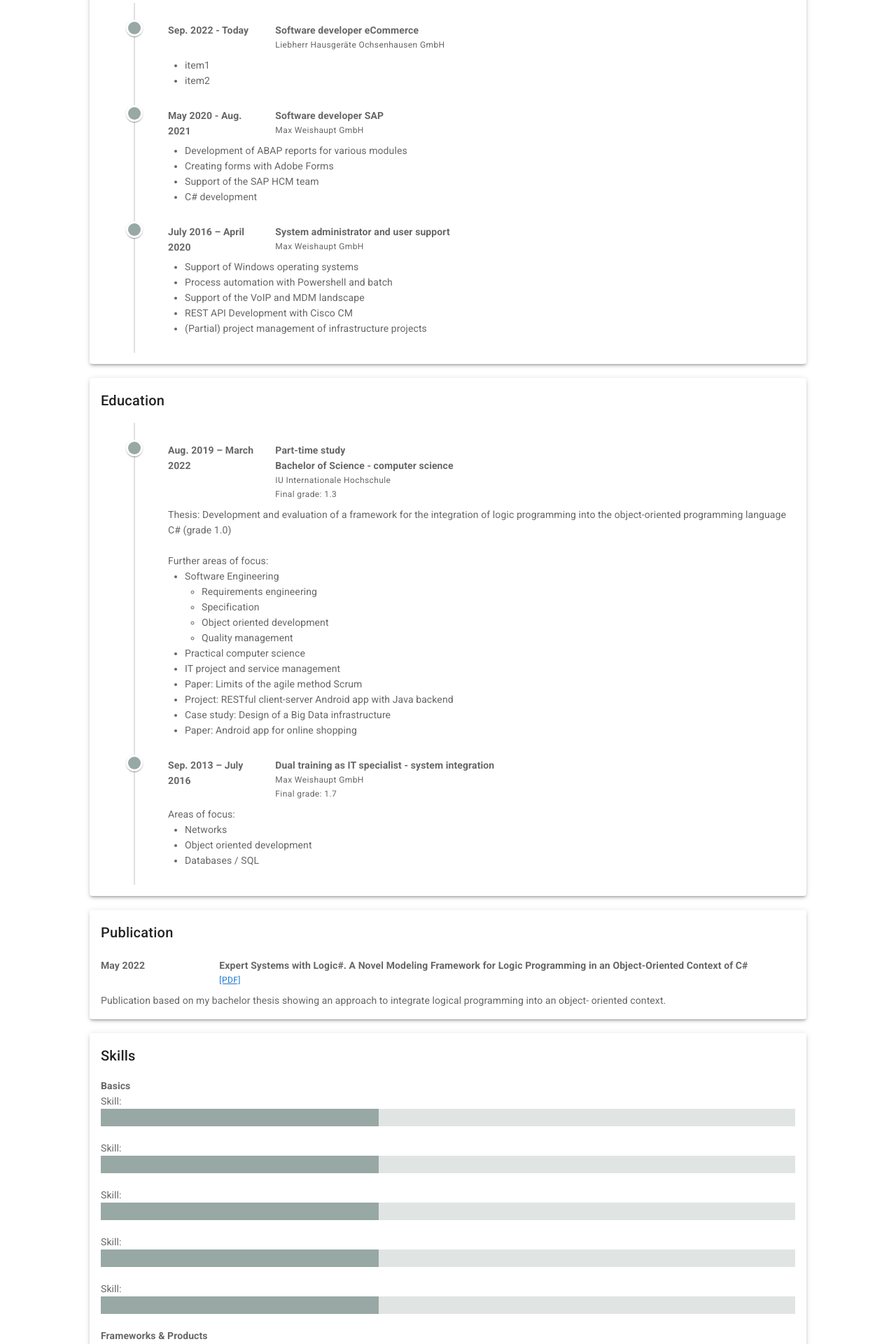
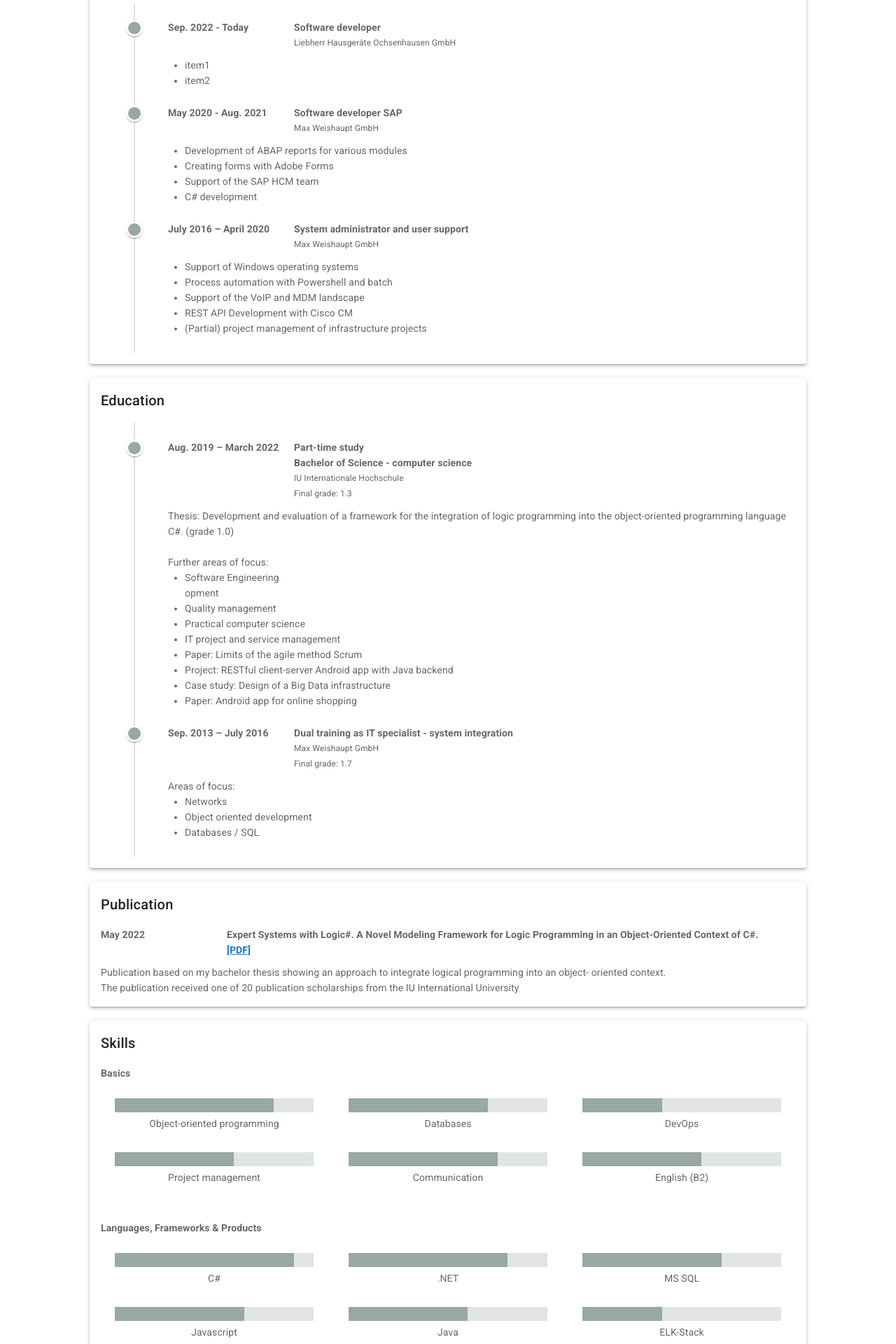
Before and after one commit to 1Joghurt/1Joghurt.github.io, a Vue app: page / in a window 1280 px wide. Shown: the part 400-2320 px from the top of the page at 70% size. Built offline with nearby package versions, Linux system fonts and the light colour scheme.

Commit message:
Added content, components for skill and bulletpoints

```diff
--- a/shared/i18n.js
+++ b/shared/i18n.js
@@ -19,7 +19,7 @@ export default {
                     "date": "Aug. 2019 – März 2022",
                     "title": "Berufsbegleitendes Studium<br>Bachelor of Science - Informatik",
                     "degree": "Abschlussnote: 1,3",
-                    "points": "Abschlussarbeit: Entwicklung und Evaluation eines Frameworks zur Integration von Logikprogrammierung in die objektorientierte Programmiersprache C# (Note 1.0)<br><br>Weitere Schwerpunkte:<ul><li>Software Engineering</li><ul><li> Anforderungsmanagement</li><li> Spezifikation</li><li> Objektorientierte Entwicklung</li><li> Qualitätsmanagement</li></ul><li>Praktische Informatik</li><li>IT-Projekt- und Servicemanagement</li><li>Seminararbeit: Grenzen der agilen Methode Scrum</li><li>Projektarbeit: RESTful Client-Server Android-App mit Java Backend</li><li>Fallstudie: Entwurf einer Big-Data-Infrastruktur</li><li>Seminararbeit: Android App für Online Shopping</li></ul>"
+                    "points": "Abschlussarbeit: Entwicklung und Evaluation eines Frameworks zur Integration von Logikprogrammierung in die objektorientierte Programmiersprache C# (Note 1.0)<br><br>Weitere Schwerpunkte:<ul><li>Softwareentwicklung</li><li>Praktische Informatik</li><li>IT-Projekt- und Servicemanagement</li><li>Seminararbeit: Grenzen der agilen Methode Scrum</li><li>Projektarbeit: RESTful Client-Server Android-App mit Java Backend</li><li>Fallstudie: Entwurf einer Big-Data-Infrastruktur</li><li>Seminararbeit: Android App für Online Shopping</li></ul>"
                 },
 
                 "jobtraining": {
@@ -43,18 +43,27 @@ export default {
                 },
                 "lh_ec": {
                     "date": "Sep. 2022 - Jetzt",
-                    "title": "Softwareentwickler eCommerce",
+                    "title": "Softwareentwickler",
                     "points": "<ul><li>item1</li><li>item2</li></ul>",
                 },
             },
             "publication": {
                 "headline": "Veröffentlichung",
-                "lsharp_title": "Expert Systems with Logic#. A Novel Modeling Framework for Logic Programming in an Object-OrientedContext of C#",
+                "lsharp_title": "Expert Systems with Logic#. A Novel Modeling Framework for Logic Programming in an Object-Oriented Context of C#.<br>",
+                "lsharp_link": "<a href='https://arxiv.org/abs/2205.07985' target='_blank'>[PDF]</a>",
                 "lsharp_date": "Mai 2022",
-                "lsharp_text": "Veröffentlichung basierend auf meiner Bachelorarbeit. Die Arbeit zeigt einen Ansatz, wie logische Programmierung in die Objektorientierung integriert werden kann.",
+                "lsharp_text": "Veröffentlichung basierend auf meiner Bachelorarbeit. Die Arbeit zeigt einen Ansatz, wie logische Programmierung in die Objektorientierung integriert werden kann.<br>Für die Veröffentlichung wurde eines von 20 Publikationsstipendien der IU Internationale Hochschule verliehen.",
             },
             "skills": {
                 "headline": "Fähigkeiten",
+                "subheadline_basics": "Grundlegendes",
+                "subheadline_products": "Programmiersprachen, Frameworks & Produkte",
+                "oop": "Objektorientierte Programmierung",
+                "db": "Datenbanken",
+                "do": "DevOps",
+                "pm": "Projektmanagement",
+                "comm": "Kommunikation",
+                "eng": "Englisch (B2)"
             }
         },
         en: {
@@ -74,7 +83,7 @@ export default {
                     "date": "Aug. 2019 – March 2022",
                     "title": "Part-time study<br>Bachelor of Science - computer science",
                     "degree": "Final grade: 1.3",
-                    "points": "Thesis: Development and evaluation of a framework for the integration of logic programming into the object-oriented programming language C# (grade 1.0)<br><br>Further areas of focus:<ul><li>Software Engineering</li><ul><li>Requirements engineering</li><li> Specification</li><li>Object oriented development</li><li>Quality management</li></ul><li>Practical computer science</li><li>IT project and service management</li><li>Paper: Limits of the agile method Scrum</li><li>Project: RESTful client-server Android app with Java backend</li><li>Case study: Design of a Big Data infrastructure</li><li>Paper: Android app for online shopping</li></ul>"
+                    "points": "Thesis: Development and evaluation of a framework for the integration of logic programming into the object-oriented programming language C#. (grade 1.0)<br><br>Further areas of focus:<ul><li>Software Engineering</li>opment</li><li>Quality management</li><li>Practical computer science</li><li>IT project and service management</li><li>Paper: Limits of the agile method Scrum</li><li>Project: RESTful client-server Android app with Java backend</li><li>Case study: Design of a Big Data infrastructure</li><li>Paper: Android app for online shopping</li></ul>"
                 },
 
                 "jobtraining": {
@@ -98,18 +107,27 @@ export default {
                 },
                 "lh_ec": {
                     "date": "Sep. 2022 - Today",
-                    "title": "Software developer eCommerce",
+                    "title": "Software developer",
                     "points": "<ul><li>item1</li><li>item2</li></ul>",
                 },
             },
             "publication": {
                 "headline": "Publication",
-                "lsharp_title": "Expert Systems with Logic#. A Novel Modeling Framework for Logic Programming in an Object-Oriented Context of C#",
+                "lsharp_title": "Expert Systems with Logic#. A Novel Modeling Framework for Logic Programming in an Object-Oriented Context of C#.<br>",
+                "lsharp_link": "<a href='https://arxiv.org/abs/2205.07985' target='_blank'>[PDF]</a>",
                 "lsharp_date": "May 2022",
-                "lsharp_text": "Publication based on my bachelor thesis showing an approach to integrate logical programming into an object- oriented context.",
+                "lsharp_text": "Publication based on my bachelor thesis showing an approach to integrate logical programming into an object- oriented context.<br>The publication received one of 20 publication scholarships from the IU International University",
             },
             "skills": {
                 "headline": "Skills",
+                "subheadline_basics": "Basics",
+                "subheadline_products": "Languages, Frameworks & Products",
+                "oop": "Object-oriented programming",
+                "db": "Databases",
+                "do": "DevOps",
+                "pm": "Project management",
+                "comm": "Communication",
+                "eng": "English (B2)"
             }
         }
     }
--- a/src/App.vue
+++ b/src/App.vue
@@ -17,14 +17,14 @@
 
     </v-app-bar>
     <v-main>
-      <AboutMe class="part column1 sticky" />
-      <JobsPart class="part" />
-      <EducationPart class="part" />
-      <PublicationPart class="part" />
-      <SkillsPart class="part" />
-
-      <div class="copyright">&copy; Fabian Lorenz {{ new Date().getFullYear() }}</div>
-
+      <v-responsive class="overflow-y-auto">
+        <AboutMe class="part" />
+        <JobsPart class="part" />
+        <EducationPart class="part" />
+        <PublicationPart class="part" />
+        <SkillsPart class="part" />
+        <div class="copyright">&copy; Fabian Lorenz {{ new Date().getFullYear() }}</div>
+      </v-responsive>
     </v-main>
   </v-app>
 </template>
--- /dev/null
+++ b/src/components/BulletPoint.vue
@@ -0,0 +1,79 @@
+<template>
+    <div class="main">
+        <b><span class="date" v-html="date"></span></b>
+        <b><span class="titel" v-html="titel"></span></b>
+        <span class="institution" v-html="institution"></span>
+        <span class="items" v-html="items"></span>
+    </div>
+</template>
+
+<script>
+export default {
+    name: 'BulletPoint',
+    props: {
+        date: { type: String, default: "" },
+        institution: { type: String, default: "" },
+        titel: { type: String, default: "" },
+        items: { type: String, default: "" }
+    }
+}
+</script>
+
+<style scoped>
+.main {
+    display: grid;
+    grid-template-columns: 180px auto;
+    grid-template-rows: auto;
+}
+
+.date {
+    grid-column: 1;
+    grid-row: 1 / 3;
+}
+
+.titel {
+    grid-column: 2;
+    grid-row: 1;
+}
+
+.institution {
+    grid-column: 2;
+    grid-row: 2;
+    font-weight: 400;
+    font-size: 0.75rem !important
+}
+
+.items {
+    margin-top: 10px;
+    grid-column: 1 / 3;
+    grid-row: 3;
+}
+
+@media screen and (max-width: 800px) {
+    .main {
+        grid-template-columns: auto;
+        grid-template-rows: auto;
+    }
+
+    .date {
+        grid-column: 1;
+        grid-row: 1;
+    }
+
+    .titel {
+        grid-column: 1;
+        grid-row: 2;
+    }
+
+    .institution {
+        grid-column: 1;
+        grid-row: 3;
+    }
+
+    .items {
+        grid-column: 1;
+        grid-row: 4;
+    }
+
+}
+</style>
--- a/src/components/EducationPart.vue
+++ b/src/components/EducationPart.vue
@@ -1,56 +1,33 @@
 <template>
-  <v-card elevation="3" min-width="30%" max-width="80%" class="edu-card">
+  <v-card elevation="3" min-width="50%" max-width="80%" class="edu-card">
     <v-card-title>{{ $t("education.headline") }}</v-card-title>
     <v-card-text>
-
       <v-timeline align-top dense>
         <v-timeline-item color="#98A8A4" small>
-          <v-row class="pt-1">
-            <v-col cols="2">
-              <strong>{{ $t('education.bachelor.date') }}</strong>
-            </v-col>
-            <v-col>
-              <b><span v-html="$t('education.bachelor.title')"></span></b>
-              <div class="text-caption mb-2">
-                {{ $t('iu') }}<br>
-                {{ $t('education.bachelor.degree') }}<br>
-              </div>
-            </v-col>
-          </v-row>
-          <span v-html="$t('education.bachelor.points')"></span>
+          <BulletPoint :date="$t('education.bachelor.date')"
+            :institution="$t('iu') + '<br>' + $t('education.bachelor.degree')" :titel="$t('education.bachelor.title')"
+            :items="$t('education.bachelor.points')" />
         </v-timeline-item>
         <v-timeline-item color="#98A8A4" small>
-          <v-row class="pt-1">
-            <v-col cols="2">
-              <strong>{{ $t('education.jobtraining.date') }}</strong>
-            </v-col>
-            <v-col>
-              <b>{{ $t('education.jobtraining.title') }}</b>
-              <div class="text-caption mb-2">
-                {{ $t('weishaupt') }}<br>
-                {{ $t('education.jobtraining.degree') }}<br>
-              </div>
-            </v-col>
-          </v-row>
-          <span v-html="$t('education.jobtraining.points')"></span>
+          <BulletPoint :date="$t('education.jobtraining.date')"
+            :institution="$t('weishaupt') + '<br>' + $t('education.jobtraining.degree')"
+            :titel="$t('education.jobtraining.title')" :items="$t('education.jobtraining.points')" />
         </v-timeline-item>
-
-
       </v-timeline>
-
     </v-card-text>
   </v-card>
 </template>
 
 <script>
+import BulletPoint from './BulletPoint.vue'
 export default {
   name: 'EducationPart',
   props: {
-
+  },
+  components: {
+    BulletPoint
   }
 }
 </script>
-
-
 <style scoped>
 </style>
--- a/src/components/JobsPart.vue
+++ b/src/components/JobsPart.vue
@@ -4,63 +4,34 @@
     <v-card-text>
       <v-timeline align-top dense>
         <v-timeline-item color="#98A8A4" small>
-          <v-row class="pt-1">
-            <v-col cols="2">
-              <strong>{{ $t('jobs.lh_ec.date') }}</strong>
-            </v-col>
-            <v-col>
-              <b>{{ $t('jobs.lh_ec.title') }}</b>
-              <div class="text-caption mb-2">
-                {{ $t('liebherr') }}
-              </div>
-            </v-col>
-          </v-row>
-          <span v-html="$t('jobs.lh_ec.points')"></span>
+          <BulletPoint :date="$t('jobs.lh_ec.date')" :institution="$t('liebherr')" :titel="$t('jobs.lh_ec.title')"
+            :items="$t('jobs.lh_ec.points')" />
         </v-timeline-item>
         <v-timeline-item color="#98A8A4" small>
-          <v-row class="pt-1">
-            <v-col cols="2">
-              <strong>{{ $t('jobs.wh_sap.date') }}</strong>
-            </v-col>
-            <v-col>
-              <b>{{ $t('jobs.wh_sap.title') }}</b>
-              <div class="text-caption mb-2">
-                {{ $t('weishaupt') }}
-              </div>
-            </v-col>
-          </v-row>
-          <span v-html="$t('jobs.wh_sap.points')"></span>
+          <BulletPoint :date="$t('jobs.wh_sap.date')" :institution="$t('weishaupt')" :titel="$t('jobs.wh_sap.title')"
+            :items="$t('jobs.wh_sap.points')" />
         </v-timeline-item>
         <v-timeline-item color="#98A8A4" small>
-
-          <v-row class="pt-1">
-            <v-col cols="2">
-              <strong>{{ $t('jobs.wh_sys.date') }}</strong>
-            </v-col>
-            <v-col>
-              <b>{{ $t('jobs.wh_sys.title') }}</b>
-              <div class="text-caption mb-2">
-                {{ $t('weishaupt') }}
-              </div>
-            </v-col>
-          </v-row>
-          <span v-html="$t('jobs.wh_sys.points')"></span>
+          <BulletPoint :date="$t('jobs.wh_sys.date')" :institution="$t('weishaupt')" :titel="$t('jobs.wh_sys.title')"
+            :items="$t('jobs.wh_sys.points')" />
         </v-timeline-item>
       </v-timeline>
     </v-card-text>
   </v-card>
+
 </template>
 
+
 <script>
+import BulletPoint from './BulletPoint.vue'
 export default {
   name: 'JobsPart',
   props: {
-
+  },
+  components: {
+    BulletPoint
   }
 }
 </script>
 <style scoped>
-.right-aligned {
-  text-align: right;
-}
 </style>
--- a/src/components/PublicationPart.vue
+++ b/src/components/PublicationPart.vue
@@ -2,28 +2,23 @@
     <v-card elevation="3" min-width="50%" max-width="80%" class="pub-card">
         <v-card-title>{{ $t("publication.headline") }}</v-card-title>
         <v-card-text>
-            <v-row class="pt-1">
-                <v-col cols="2">
-                    <strong>{{ $t("publication.lsharp_date") }}</strong>
-                </v-col>
-                <v-col>
-                    <b>{{ $t("publication.lsharp_title") }}</b>
-                    <div class="text-caption mb-2">
-                        <a href="https://arxiv.org/abs/2205.07985" target="_blank">[PDF]</a>
 
-                    </div>
-                </v-col>
-            </v-row>
-            {{ $t("publication.lsharp_text") }}
+            <BulletPoint :date="$t('publication.lsharp_date')"
+                :titel="$t('publication.lsharp_title') + ' ' + $t('publication.lsharp_link')"
+                :items="$t('publication.lsharp_text')" />
         </v-card-text>
     </v-card>
 </template>
 
 <script>
+import BulletPoint from './BulletPoint.vue'
 export default {
     name: 'PublicationPart',
     props: {
 
+    },
+    components: {
+        BulletPoint
     }
 }
 </script>
--- /dev/null
+++ b/src/components/SkillPoint.vue
@@ -0,0 +1,44 @@
+<template>
+    <div class="main">
+        <img class="image" v-if="image" :src="'../assets/' + image + '.png'" width="40px" height="40px" />
+
+        <v-progress-linear :value="percent" height="20" color="#98A8A4">
+        </v-progress-linear>
+        <div class="name"> {{ name }} </div>
+    </div>
+</template>
+
+<script>
+export default {
+    name: 'SkillPoint',
+    props: {
+        name: { type: String, default: "" },
+        image: { type: String, default: "" },
+        percent: { type: String, default: "" },
+    }
+    , computed: {
+        image_path() {
+            return '../assets/' + this.image + '.png';
+        }
+    }
+}
+</script>
+<style scoped>
+.main {
+    margin: 0px 20px 20px 20px;
+}
+
+.image {
+    display: block;
+    margin-left: auto;
+    margin-right: auto;
+    margin-bottom: 10px;
+}
+
+.name {
+    margin-top: 5px;
+    text-align: center;
+}
+
+@media screen and (max-width: 800px) {}
+</style>
--- a/src/components/SkillsPart.vue
+++ b/src/components/SkillsPart.vue
@@ -2,44 +2,71 @@
   <v-card elevation="3" min-width="30%" max-width="80%" class="skills-card">
     <v-card-title>{{ $t("skills.headline") }}</v-card-title>
     <v-card-text>
-      <div class="subheader"><b>Basics</b></div>
-      <div class="prog-bar"> Skill: <v-progress-linear value="40" height="25" color="#98A8A4"></v-progress-linear>
+      <div class="subheader"><b>{{ $t('skills.subheadline_basics') }}</b></div>
+      <div class="skillrow">
+        <SkillPoint :name="$t('skills.oop')" percent="80" />
+        <SkillPoint :name="$t('skills.db')" percent="70" />
+        <SkillPoint :name="$t('skills.do')" percent="40" />
+        <SkillPoint :name="$t('skills.pm')" percent="60" />
+        <SkillPoint :name="$t('skills.comm')" percent="75" />
+        <SkillPoint :name="$t('skills.eng')" percent="60" />
       </div>
-      <div class="prog-bar"> Skill: <v-progress-linear value="40" height="25" color="#98A8A4"></v-progress-linear>
-      </div>
-      <div class="prog-bar"> Skill: <v-progress-linear value="40" height="25" color="#98A8A4"></v-progress-linear>
-      </div>
-      <div class="prog-bar"> Skill: <v-progress-linear value="40" height="25" color="#98A8A4"></v-progress-linear>
-      </div>
-      <div class="prog-bar"> Skill: <v-progress-linear value="40" height="25" color="#98A8A4"></v-progress-linear>
-      </div>
-      <div class="subheader"><b>Frameworks & Products</b></div>
-      <div class="prog-bar"> Skill: <v-progress-linear value="40" height="25" color="#98A8A4"></v-progress-linear>
-      </div>
-      <div class="prog-bar"> Skill: <v-progress-linear value="40" height="25" color="#98A8A4"></v-progress-linear>
-      </div>
-      <div class="prog-bar"> Skill: <v-progress-linear value="40" height="25" color="#98A8A4"></v-progress-linear>
-      </div>
-      <div class="prog-bar"> Skill: <v-progress-linear value="40" height="25" color="#98A8A4"></v-progress-linear>
-      </div>
-      <div class="prog-bar"> Skill: <v-progress-linear value="40" height="25" color="#98A8A4"></v-progress-linear>
+      <div class="space"></div>
+      <div class="subheader"><b>{{ $t('skills.subheadline_products') }}</b></div>
+      <div class="skillrow">
+        <SkillPoint name="C#" percent="90" />
+        <SkillPoint name=".NET" percent="80" />
+        <SkillPoint name="MS SQL" percent="70" />
+        <SkillPoint name="Javascript" percent="65" />
+        <SkillPoint name="Java" percent="60" />
+        <SkillPoint name="ELK-Stack" percent="40" />
+        <SkillPoint name="Docker" percent="50" />
+        <SkillPoint name="Kubernetes" percent="50" />
+        <SkillPoint name="Azure DevOps" percent="70" />
       </div>
     </v-card-text>
   </v-card>
 </template>
 
 <script>
+import SkillPoint from './SkillPoint.vue'
 export default {
   name: 'SkillsPart',
   props: {
 
-  }
+  },
+  components: {
+    SkillPoint
+  },
 }
 </script>
 
 <style scoped>
-.prog-bar {
-  margin-bottom: 20px;
+.subheader {
+  margin-bottom: 25px;
+}
 
+.space {
+  margin-top: 30px;
+}
+
+.skillrow {
+  display: grid;
+  grid-template-columns: repeat(3, 1fr);
+  gap: 10px;
+  grid-auto-rows: auto;
+}
+
+
+@media screen and (max-width: 1000px) {
+  .skillrow {
+    grid-template-columns: repeat(2, 1fr);
+  }
+}
+
+@media screen and (max-width: 600px) {
+  .skillrow {
+    grid-template-columns: repeat(1, 1fr);
+  }
 }
 </style>
```
